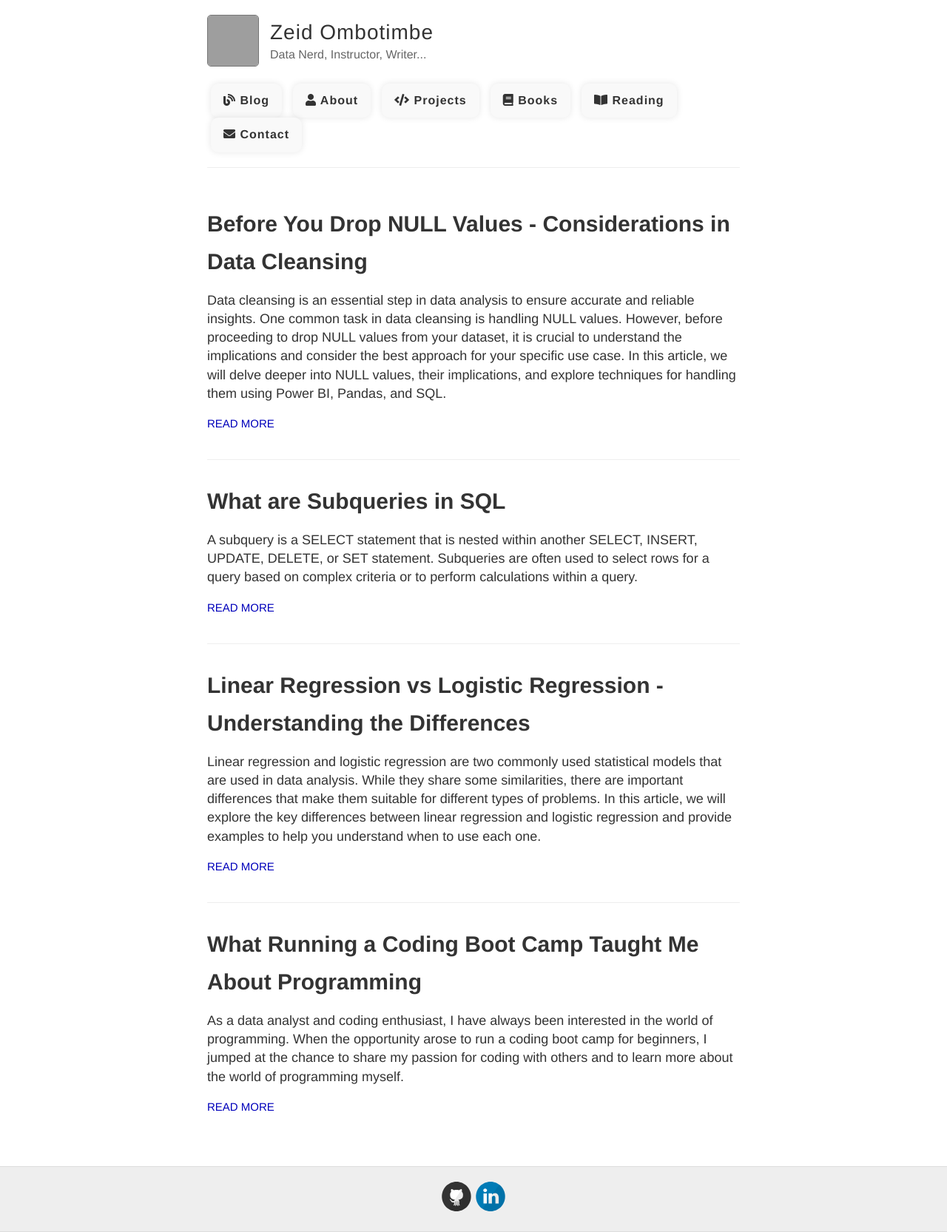
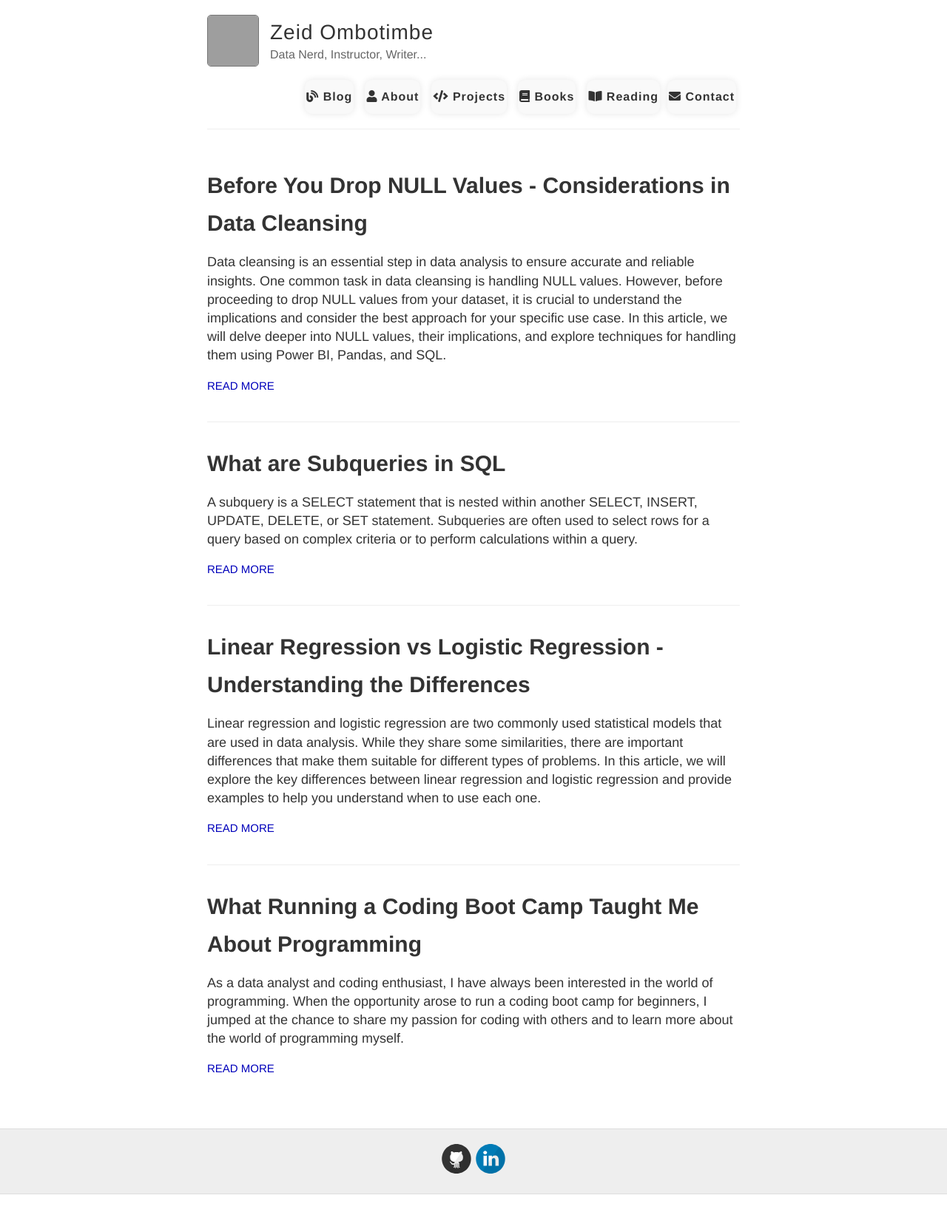
Before and after one commit to obtbe/zeidombo.github.io, a Jekyll site: the page built from index.md, in a window 1280 px wide. Shown: the whole page at 74% size. Built offline with Jekyll 4.4.1, drawn with Linux system fonts in a browser that asks for light colours; after the commit the page ends 1615 px from its top, so only the background shows below that; grey boxes are pictures that could not be loaded.

Commit message:
Grand back

```diff
--- a/_layouts/default.html
+++ b/_layouts/default.html
@@ -20,7 +20,7 @@
     .nav-section {
       font-size: 16px;
       font-weight: bold;
-      padding: 10px 15px; /* Adjusted padding */
+      padding: 10px 0; /* Adjusted padding */
       text-decoration: none;
       color: #333;
       background-color: #f9f9f9;
@@ -34,13 +34,12 @@
 
     /* Adjusted styling for the Contact section */
     .nav-section.contact {
-      margin-left: 5px; /* Adjusted margin */
+      margin-left: auto; /* Push Contact to the right */
     }
 
     .nav-section:hover {
-      background-color: #f0f0f0; /* Change the background color on hover */
+      background-color: gold; /* Change the background color on hover to gold */
       border-color: transparent; /* Remove border color on hover */
-      color: #555; /* Change font color on hover */
     }
   </style>
 
```
